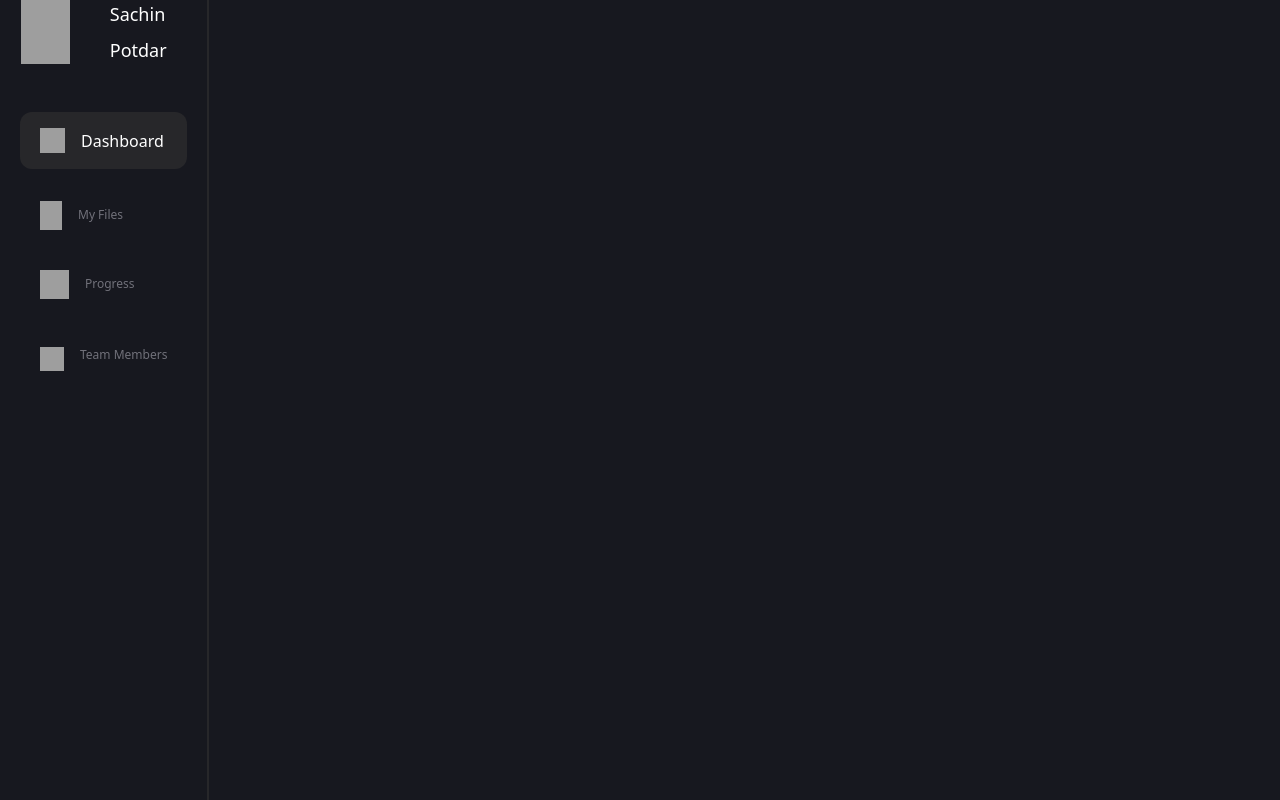
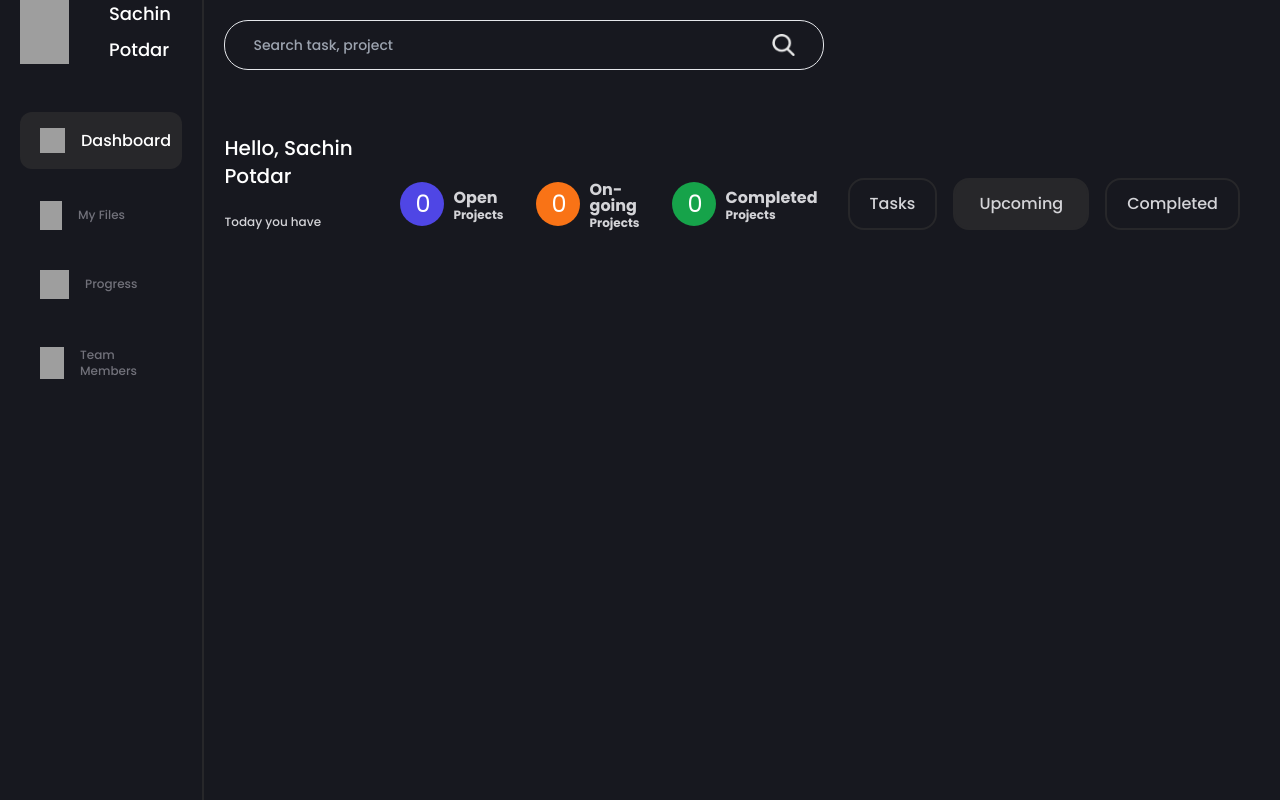
Before and after one commit to shardulgawande27/buildVision, a React (Vite) app in the folder frontend/: page /home in a window 1280 px wide. Built offline with nearby package versions, Linux system fonts and the light colour scheme; no server answers; grey boxes are pictures that could not be loaded.

Commit message:
home main

```diff
--- a/frontend/src/App.css
+++ b/frontend/src/App.css
@@ -9,3 +9,7 @@ body {
 .option-item {
   padding: 0.75rem 1rem; /* Adjust padding to increase height */
 }
+
+.np-custom{
+  margin-top: 4rem;
+}
--- a/frontend/src/App.jsx
+++ b/frontend/src/App.jsx
@@ -1,6 +1,7 @@
 import React from "react";
 import { BrowserRouter as Router } from "react-router-dom";
 import RouteConfig from "./pages/route/RouteConfig";
+import "./App.css";
 const App = () => {
   return (
     <Router>
--- a/frontend/src/pages/Home.jsx
+++ b/frontend/src/pages/Home.jsx
@@ -1,6 +1,8 @@
 import React, { useEffect } from "react";
 import Sidebar from "../components/Sidebar";
 import axios from "axios";
+1;
+import searchImg from "../assets/images/search.png";
 const Home = () => {
   useEffect(() => {
     const fetchData = async () => {
@@ -16,9 +18,83 @@ const Home = () => {
   }, []);
 
   return (
-    <div className="bg-[#17181F]">
+    <div className="bg-[#17181F] flex">
       <Sidebar />
-      <div className="home-main"></div>
+      <div className="home-main">
+        {/* search section */}
+        <div className="bg-transparent flex w-[600px] rounded-3xl border-solid border-[1px] items-center px-7 mt-5 ml-5">
+          <input
+            className="flex gap-5  py-3.5 text-sm font-medium  border-neutral-600  text-zinc-500 max-md:flex-wrap max-md:px-5 bg-transparent w-full outline-none"
+            type="text"
+            placeholder="Search task, project"
+          />
+
+          <a href="">
+            <img src={searchImg} alt="" />
+          </a>
+        </div>
+
+        {/* name and project details */}
+        <div className="flex gap-2.5 justify-between items-end px-5 max-md:flex-wrap np-custom">
+          <div className="flex gap-1 self-stretch">
+            <div className="flex flex-col grow shrink-0 basis-0 w-fit">
+              <div className="text-xl font-medium text-white">
+                Hello, Sachin Potdar
+              </div>
+              <div className="flex gap-5 mt-6">
+                <div className="grow my-auto text-xs font-medium text-zinc-300">
+                  Today you have{" "}
+                </div>
+              </div>
+            </div>
+          </div>
+          <div className="flex gap-8">
+            <div className="flex gap-2.5 mt-12 max-md:mt-10">
+              <div className="justify-center items-center px-4 w-11 h-11 text-2xl text-white whitespace-nowrap bg-indigo-600 rounded-3xl">
+                <p className="mt-1.5">0</p>
+              </div>
+              <div className="my-auto text-base font-bold leading-4 text-zinc-300">
+                Open
+                <br />
+                <span className="text-xs leading-3">Projects</span>
+              </div>
+            </div>
+            <div className="flex gap-2.5 mt-12 max-md:mt-10">
+              <div className="justify-center items-center px-4 w-11 h-11 text-2xl text-white whitespace-nowrap bg-orange-500 rounded-3xl">
+                <p className="mt-1.5">0</p>
+              </div>
+              <div className="my-auto text-base font-bold leading-4 text-zinc-300">
+                On-going
+                <br />
+                <span className="text-xs leading-3">Projects</span>
+              </div>
+            </div>
+            <div className="flex gap-2.5 mt-12 max-md:mt-10">
+              <div className="justify-center items-center px-4 w-11 h-11 text-2xl text-white whitespace-nowrap bg-green-600 rounded-3xl">
+                <p className="mt-1.5">0</p>
+              </div>
+              <div className="my-auto text-base font-bold leading-4 text-zinc-300">
+                Completed
+                <br />
+                <span className="text-xs leading-3">Projects</span>
+              </div>
+            </div>
+          </div>
+
+          {/* porjects bar */}
+          <div className="flex gap-4 px-5 text-base font-medium whitespace-nowrap text-zinc-300">
+            <div className="justify-center px-5 py-3 rounded-2xl border-2 border-solid border-zinc-800">
+              Tasks
+            </div>
+            <div className="justify-center px-6 py-3 rounded-2xl border-2 border-solid bg-zinc-800 border-zinc-800">
+              Upcoming
+            </div>
+            <div className="justify-center px-5 py-3 rounded-2xl border-2 border-solid border-zinc-800">
+              Completed
+            </div>
+          </div>
+        </div>
+      </div>
     </div>
   );
 };
```
Also changed, not shown: frontend/src/assets/images/search.png (added).
